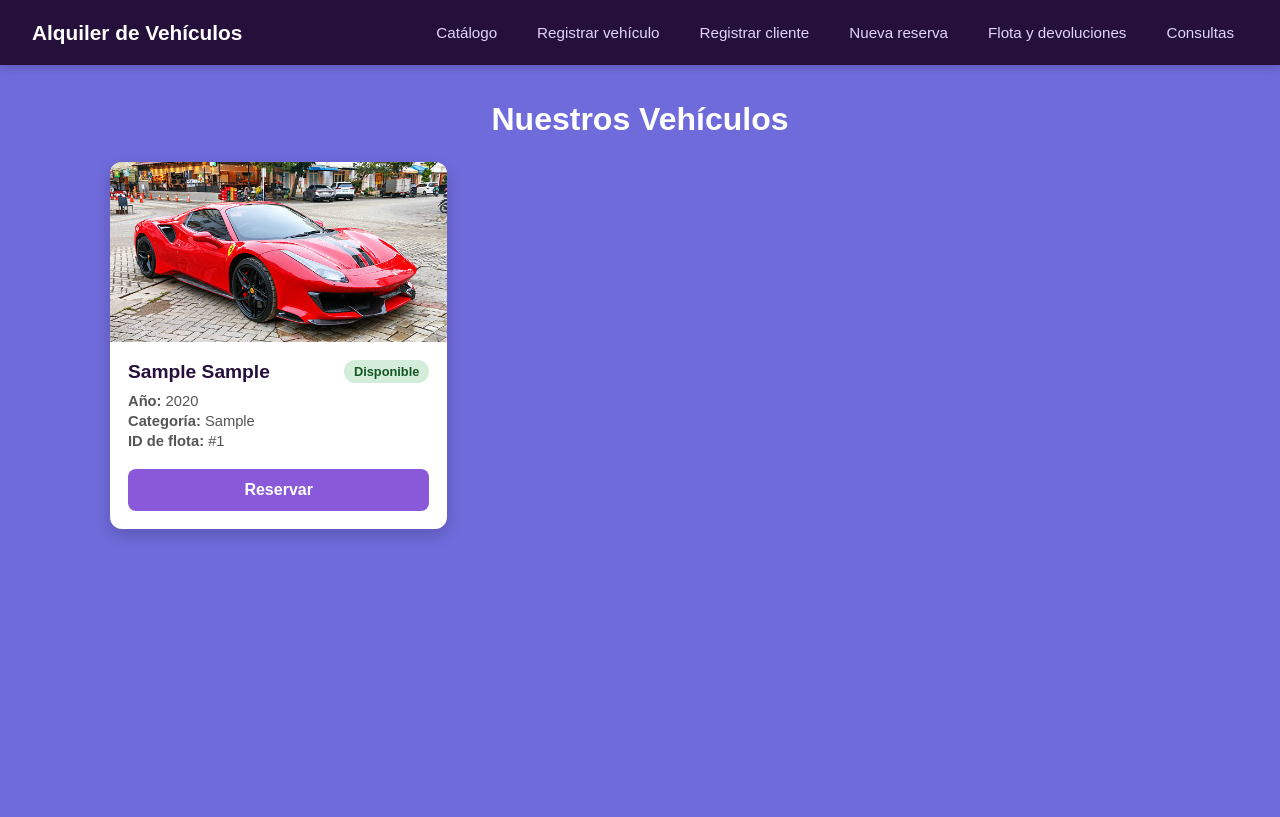
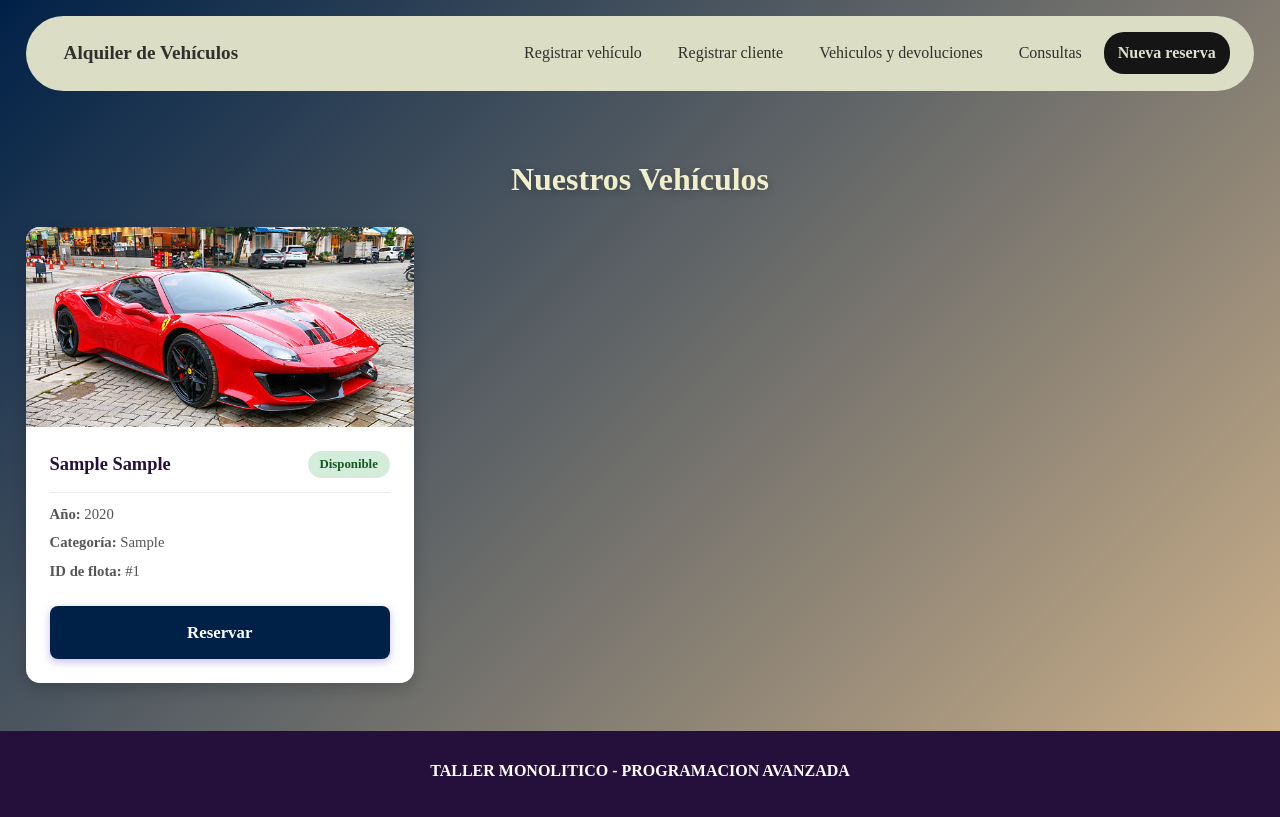
Before and after one commit to butterfly-blu/taller_monolitico, a PHP site: page / in a window 1280 px wide. Before the commit the page ends 538 px from the top, so only its background shows below. Run offline with PHP 8.4, Linux system fonts and the light colour scheme; tables that the repository leaves empty hold one stand-in row (values such as "Sample post").

Commit message:
Mejoras css y arreglos de cositas que faltaban terminado

```diff
--- a/css/estilos.css
+++ b/css/estilos.css
@@ -1,3 +1,5 @@
+@import url('https://fonts.googleapis.com/css2?family=Montserrat:wght@400;500;600;700&display=swap');
+
 * {
     box-sizing: border-box;
     margin: 0;
@@ -5,128 +7,160 @@
 }
 
 body {
-    font-family: Arial, sans-serif;
-    background: #6f6bdb;
-    color: #222;
+    font-family: 'Montserrat' Arial, sans-serif;
+    background: linear-gradient(135deg, #002147 0%, #d2b48c 100%);
+    ;
+    background-attachment: fixed;
+    /* el degradado no se corta al hacer scroll */
+    color: #2b2b2b;
     min-height: 100vh;
     display: flex;
     flex-direction: column;
+    line-height: 1.5;
 }
 
 /* --- MENÚ SUPERIOR (Flexbox) --- */
 .navbar {
-    background: #25103b;
-    color: #fff;
-    padding: 16px 32px;
+    width: 96%;
+    max-width: 1400px;
+    margin: 16px auto;
+    background: #dbddc5;
+    padding: 14px 24px;
+    border-radius: 79px;
     display: flex;
     justify-content: space-between;
     align-items: center;
     flex-wrap: wrap;
-    gap: 16px;
-    box-shadow: 0 2px 10px rgba(0, 0, 0, 0.2);
+    gap: 50px;
+    position: sticky;
+    top: 12;
+    z-index: 10;
 }
 
 .navbar-marca {
-    font-size: 1.3rem;
-    font-weight: bold;
-    color: #fff;
+    white-space: nowrap;
+    padding-left: 12px;
     text-decoration: none;
+    color: #252422da;
+    font-weight: 700;
+    font-size: 1.2rem;
+    margin-right: 250px;
 }
 
 .navbar-links {
     display: flex;
-    gap: 12px;
+    gap: 8px;
     flex-wrap: wrap;
+    align-items: center;
 }
 
 .navbar-links a {
-    color: #e0d4fc;
+    flex: none;
+    width: auto;
+    padding: 9px 14px;
+    white-space: nowrap;
     text-decoration: none;
-    padding: 8px 14px;
-    border-radius: 6px;
-    font-size: 0.95rem;
-    transition: background 0.2s;
+    color: #141312da;
 }
 
 .navbar-links a:hover {
-    background: #693ec5;
-    color: #fff;
+    background: rgba(251, 244, 244, 0.15);
+    color: #000000;
+}
+
+.navbar-links .navbar-destacado {
+    background: #161515;
+    color: #dedfd1;
+    font-weight: 700;
+    border-radius: 20px;
+}
+
+.navbar-links .navbar-destacado:hover {
+    background: #000000;
+    color: #d1c4df;
 }
 
 /* --- CONTENEDORES PRINCIPALES --- */
 .contenedor-catalogo {
-    width: 100%;
-    max-width: 1100px;
-    margin: 36px auto;
-    padding: 0 20px;
+    width: 96%;
+    max-width: 1300px;
+    margin: 48px auto;
+
 }
 
 .titulo-principal {
-    color: #fff;
+    color: #f1eecc;
     margin-bottom: 24px;
     text-align: center;
+    text-shadow: 0 2px 8px rgba(0, 0, 0, 0.25);
 }
 
-/* Contenedor blanco para formularios y tablas (operaciones/) */
+/* Contenedor blanco para formularios y tablas (operaciones) */
 .contenedor {
     width: 100%;
     max-width: 560px;
     margin: 40px auto;
-    padding: 28px;
+    padding: 30px;
     background: #fff;
-    border-radius: 12px;
-    box-shadow: 0 4px 14px rgba(0, 0, 0, 0.15);
+    border-radius: 14px;
+    border-top: 6px solid #002147;
+    box-shadow: 0 8px 24px rgba(0, 0, 0, 0.2);
 }
 
 .contenedor-ancho {
     max-width: 900px;
 }
 
+
 /* --- GALERÍA DE VEHÍCULOS EN INDEX (CSS Grid) --- */
 .grid-vehiculos {
     display: grid;
-    grid-template-columns: repeat(auto-fill, minmax(280px, 1fr));
-    gap: 24px;
+    grid-template-columns: repeat(auto-fill, minmax(340px, 1fr));
+    gap: 32px;
 }
 
 .tarjeta-auto {
     background: #fff;
-    border-radius: 12px;
+    border-radius: 14px;
     overflow: hidden;
     box-shadow: 0 6px 16px rgba(0, 0, 0, 0.18);
     display: flex;
     flex-direction: column;
-    transition: transform 0.2s;
+    transition: transform 0.2s, box-shadow 0.25s;
 }
 
 .tarjeta-auto:hover {
     transform: translateY(-4px);
+    box-shadow: 0 14px 28px rgba(0, 0, 0, 0.3);
 }
 
+/*la foto se agranda un tris al pasar el mousde */
 .tarjeta-auto img {
+    height: 200px;
     width: 100%;
-    height: 180px;
     object-fit: cover;
-    background: #eee;
+    display: block;
 }
 
 .tarjeta-cuerpo {
-    padding: 18px;
+    padding: 24px;
     display: flex;
     flex-direction: column;
-    gap: 10px;
     flex-grow: 1;
+    gap: 14px;
+
 }
 
 .tarjeta-header {
     display: flex;
     justify-content: space-between;
     align-items: center;
+    gap: 8px;
 }
 
 .tarjeta-titulo {
-    font-size: 1.2rem;
-    font-weight: bold;
+    font-size: 1.15rem;
+    font-weight: 700;
     color: #25103b;
 }
 
@@ -136,16 +170,23 @@ body {
     color: #555;
     display: flex;
     flex-direction: column;
-    gap: 4px;
+    gap: 6px;
     margin-bottom: 10px;
+    padding-top: 10px;
+    border-top: 1px solid #eee;
+}
+
+.tarjeta-cuerpo .boton {
+    padding: 14px;
+    font-size: 1.05rem;
 }
 
 /* --- ETIQUETAS DE ESTADO --- */
 .badge {
-    padding: 4px 10px;
+    padding: 4px 12px;
     border-radius: 20px;
     font-size: 0.8rem;
-    font-weight: bold;
+    font-weight: 700;
     text-transform: capitalize;
 }
 
@@ -184,41 +225,51 @@ body {
 }
 
 label {
-    font-weight: bold;
+    font-weight: 600;
     font-size: 0.95rem;
+    color: #25103b;
 }
 
 input,
 select {
-    padding: 10px;
-    border: 2px solid #ccc;
+    padding: 11px 12px;
+    border: 2px solid #ddd;
     border-radius: 8px;
     font-size: 1rem;
+    background: #fafafa;
+    transition: border-color 0.2s, box-shadow 0.2s;
 }
 
+/* Al escribir, el campo se resalta con un aro morado suave */
 input:focus,
 select:focus {
     outline: none;
-    border-color: #693ec5;
+    border-color: #002147;
+    background: #fff;
+    box-shadow: 0 0 0 3px rgba(105, 62, 197, 0.2);
 }
 
 .boton {
     display: inline-block;
     text-align: center;
     text-decoration: none;
-    padding: 12px 16px;
-    background: #8a59da;
+    padding: 20px 20px;
+    background: #002147;
     color: #fff;
     border: 0;
     border-radius: 8px;
     font-size: 1rem;
-    font-weight: bold;
+    font-family: inherit;
+    font-weight: 700;
     cursor: pointer;
     margin-top: auto;
+    box-shadow: 0 3px 8px rgba(105, 62, 197, 0.35);
+    transition: background 0.2s, transform 0.2s;
 }
 
 .boton:hover {
-    background: #33288b;
+    background: #d2b48c;
+    transform: translateY(-2px);
 }
 
 .boton-deshabilitado {
@@ -341,3 +423,17 @@ select:focus {
     background: #fde7e9;
     color: #a61c2b;
 }
+
+.footer {
+    margin-top: auto;
+    background: #25103b;
+    color: #c9b6f2;
+    text-align: center;
+    padding: 28px 20px;
+}
+
+.footer-titulo {
+    color: #fff;
+    font-weight: 700;
+    margin-bottom: 6px;
+}
--- a/index.php
+++ b/index.php
@@ -15,17 +15,17 @@ $mensaje = isset($_GET['ok']) ? "Operación realizada correctamente." : "";
     <meta name="viewport" content="width=device-width, initial-scale=1.0">
     <title>Gestor de Alquiler de Vehículos</title>
     <link rel="stylesheet" href="css/estilos.css">
+
 </head>
 <body>
 <header class="navbar">
-        <a href="index.php" class="navbar-marca">Alquiler de Vehículos</a>
         <nav class="navbar-links">
-            <a href="index.php">Catálogo</a>
-            <a href="operaciones/registrar_vh.php">Registrar vehículo</a>
-            <a href="operaciones/registrar_cl.php">Registrar cliente</a>
-            <a href="operaciones/reserva.php">Nueva reserva</a>
-            <a href="operaciones/estados_vehi.php">Flota y devoluciones</a>
-            <a href="operaciones/consulta.php">Consultas</a>
+            <a href="index.php" class="navbar-marca">Alquiler de Vehículos</a>
+            <a href="views/registrar_vh.php">Registrar vehículo</a>
+            <a href="views/registrar_cl.php">Registrar cliente</a>
+            <a href="views/estados_vehi.php">Vehiculos y devoluciones</a>
+            <a href="views/consulta.php">Consultas</a>
+            <a href="views/reserva.php" class="navbar-destacado">Nueva reserva</a>
         </nav>
     </header>
 
@@ -40,7 +40,7 @@ $mensaje = isset($_GET['ok']) ? "Operación realizada correctamente." : "";
             <div class="contenedor" style="text-align: center;">
                 <p>Aún no hay vehículos registrados.</p>
                 <br>
-                <a href="operaciones/registrar_vh.php" class="boton">Registrar primer vehículo</a>
+                <a href="views/registrar_vh.php" class="boton">Registrar primer vehículo</a>
             </div>
         <?php } else { ?>
             <section class="grid-vehiculos">
@@ -75,7 +75,7 @@ if ($categoria == 'camioneta' || $categoria == 'suv') {
                             </ul>
 
                             <?php if ($v['estado'] == 'disponible') { ?>
-                                <a href="operaciones/reserva.php" class="boton">Reservar</a>
+                                <a href="views/reserva.php" class="boton">Reservar</a>
                             <?php } else { ?>
                                 <span class="boton boton-deshabilitado">No disponible</span>
                             <?php } ?>
@@ -88,4 +88,7 @@ if ($categoria == 'camioneta' || $categoria == 'suv') {
 
 <?php $conexDB->close();?>
 </body>
+<footer class="footer">
+    <p class="footer-titulo"> TALLER MONOLITICO - PROGRAMACION AVANZADA</p>
+</footer>
 </html>
--- a/operaciones/registrar_vh.php
+++ b/views/registrar_vh.php
@@ -72,12 +72,11 @@ if ($_SERVER['REQUEST_METHOD'] == 'POST') {
     <div>
         <button type="submit" class="boton">Registrar</button>
     </div>
+
       </form>
     <div>
+          <a href="../index.php" class="enlace-volver">Volver</a>
 
-        <a href="../index.php">
-            <p> volver</p>
-        </a>
     </div>
 </body>
 
```
Also changed, not shown: other parts of css/estilos.css (+49 -18 lines), Reserva.php (deleted, +0 -59 lines), operaciones/consulta.php (deleted, +0 -117 lines), src/Cliente.php (+4 -4 lines), src/Reserva.php (+17 -3 lines), views/consulta.php (added, +121 -0 lines), views/registrar_cl.php (renamed from operaciones/registrar_cl.php, +4 -4 lines), img/logo.jpg (added), views/estados_vehi.php (renamed from operaciones/estados_vehi.php), views/reserva.php (renamed from operaciones/reserva.php).
